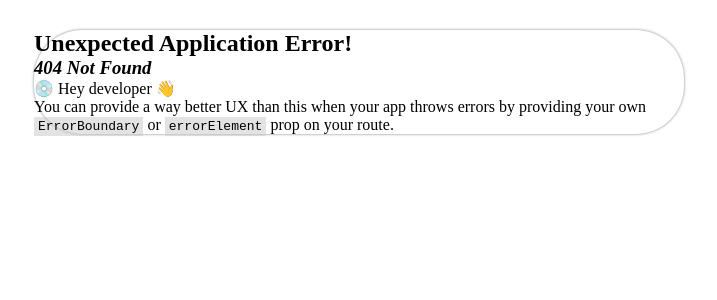
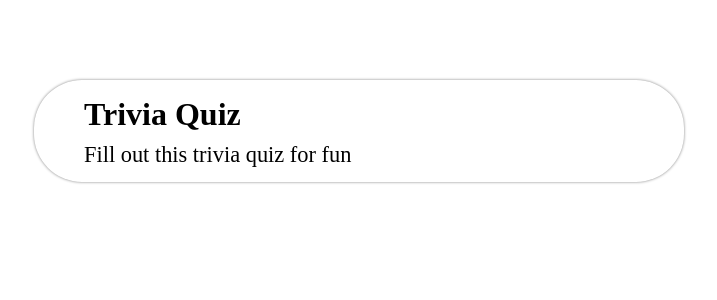
Before and after one commit to Okpara202/quiz-app, a React (Vite) app: page / in a window 1280 px wide. Before the commit this address had no page. Shown: the top 300 px of the page, without its empty margins (281-998 px from the left). Built offline with nearby package versions, Linux system fonts and the light colour scheme.

Commit message:
added title

```diff
--- a/src/App.tsx
+++ b/src/App.tsx
@@ -1,13 +1,17 @@
 import { RouterProvider, createBrowserRouter, createRoutesFromElements, Route } from "react-router-dom";
 import Quiz from "./components/quiz";
+import Title from "./components/title";
 
 function App() {
 
   const router = createBrowserRouter(createRoutesFromElements(
     <>
-      <Route path="quiz" element={<Quiz />} />
+      <Route path="/" element={<Title />} >
+        <Route path="quiz" element={<Quiz />} />
+      </Route>
     </>
   ))
+
   return (
     <div className="container">
 
--- a/src/components/quiz.css
+++ b/src/components/quiz.css
@@ -14,20 +14,20 @@
 }
 
 .quiz {
-    padding: 30px 50px;
+    padding: 0 50px 20px;
     min-height: 30vh;
-    margin-top: 80px;
+    margin-top: 30px;
 }
 
 .question {
     font-size: 1.2rem;
-    line-height: 1.5;
-    margin-bottom: 20px;
+    line-height: 1.2;
+    margin-bottom: 10px;
 }
 
 ul {
     list-style: none;
-    padding: 10px 0;
+    padding: 5px 0;
 }
 
 .answer {
@@ -67,3 +67,13 @@ ul {
 label {
     display: flex;
 }
+
+.title{
+    padding: 10px 50px;
+    line-height: 1.5;
+    margin-top: 80px;
+}
+
+.title p {
+    font-size: 1.4rem;
+}
--- a/src/components/quiz.tsx
+++ b/src/components/quiz.tsx
@@ -60,7 +60,7 @@ function Quiz() {
         {ShuffleAnswer([...(data?.[count].incorrectAnswers || []), data?.[count].correctAnswer as string]).map(answer => {
             return < ul key={answer} className="answer">
                 <label>
-                    <input type="radio" />
+                    <input type="radio" name="answer" />
                     <li>{answer}</li>
                 </label>
             </ul>
@@ -70,7 +70,12 @@ function Quiz() {
 
     return (
         <>
+
+            <hr />
+
             {quiz}
+
+            <hr />
 
             <QuizBtn handleNext={getNextQuestion} handlePrev={getPreviousQuestion} data={data} questionNumber={questionNumber} />
         </>
--- /dev/null
+++ b/src/components/title.tsx
@@ -0,0 +1,18 @@
+import { Outlet } from "react-router-dom"
+
+function Title() {
+  return (
+    <>
+    <div className="title">
+      <h1>Trivia Quiz</h1>
+      <p>Fill out this trivia quiz for fun</p>
+    </div>
+
+
+      <Outlet />
+
+    </>
+  )
+}
+
+export default Title
```
Also changed, not shown: src/components/api.tsx (deleted, +0 -9 lines).
